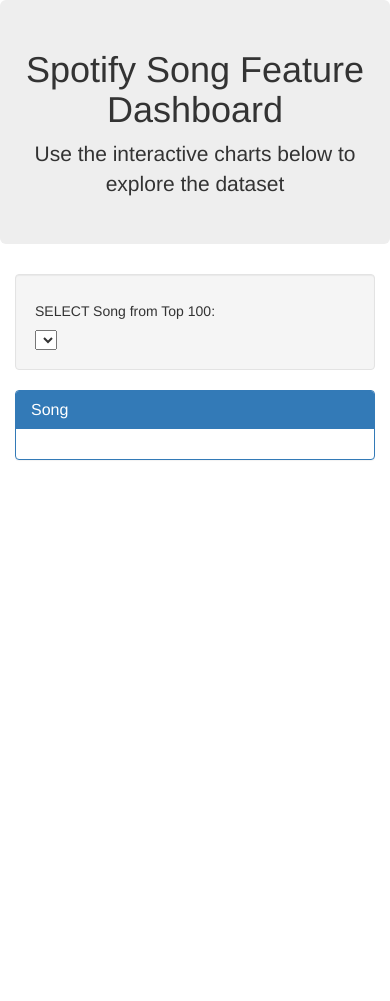
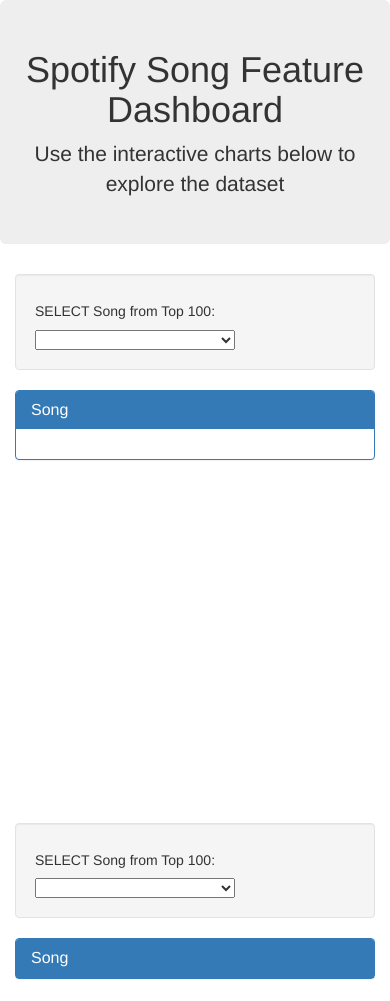
Before and after one commit to alysonsmith1124/Project2-Green-Team, a Flask app: page / in a window 390 px wide. Before the commit the page ends 460 px from the top, so only its background shows below. Run offline with Flask 2, Linux system fonts and the light colour scheme; lists and menus that the app fills with data are empty; some libraries are stand-ins or nearby versions.

Commit message:
Add files via upload
final push. javascript would not upload

```diff
--- a/app.py
+++ b/app.py
@@ -235,7 +235,7 @@
 
 
 
-    print(results5)
+    #print(results5)
     # df4 = pd.DataFrame(results5)
     # test1 = df4.to_dict()
 
--- a/templates/index.html
+++ b/templates/index.html
@@ -1,3 +1,4 @@
+
 <!DOCTYPE html>
 <html lang="en">
 
@@ -5,24 +6,28 @@
   <meta charset="UTF-8">
   <meta name="viewport" content="width=device-width, initial-scale=1.0">
   <meta http-equiv="X-UA-Compatible" content="ie=edge">
+  <script src="https://cdnjs.cloudflare.com/ajax/libs/Chart.js/2.7.1/Chart.min.js"></script>
   <title>Flask Plotlyjs Example</title>
   <link rel="stylesheet" href="https://maxcdn.bootstrapcdn.com/bootstrap/3.3.7/css/bootstrap.min.css">
+
+
 </head>
 
-<body>
-
-  <div class="container">
+<div class="container">
     <div class="row">
       <div class="col-md-12 jumbotron text-center">
         <h1>Spotify Song Feature Dashboard</h1>
         <p>Use the interactive charts below to explore the dataset</p>
+
+
       </div>
     </div>
     <div class="row">
       <div class="col-md-2">
         <div class="well">
           <h5>SELECT Song from Top 100:</h5>
-          <select id="selDataset" onchange="optionChanged(this.value)"></select>
+          <select id="selDataset" onchange="optionChanged(this.value)",  style="width:200px;"></select>
+
         </div>
         <div class="panel panel-primary">
           <div class="panel-heading">
@@ -31,25 +36,50 @@
           <div id="sample-metadata" class="panel-body"></div>
         </div>
       </div>
-      <div class="col-md-5">
-        <div id="pie"></div>
+
+      <div class="col-md-8">
+        <canvas id="myChart", style="position: relative; height:40vh; width:30vw"></canvas>
+    </div>
+
+      <div class="col-md-2">
+        <div class="well">
+          <h5>SELECT Song from Top 100:</h5>
+          <select id="selDataset1" onchange="optionChanged(this.value)",  style="width:200px;"></select>
+
+        </div>
+        <div class="panel panel-primary">
+          <div class="panel-heading">
+            <h3 class="panel-title">Song</h3>
+          </div>
+          <div id="sample-metadata1" class="panel-body1"></div>
+        </div>
       </div>
-      <div class="col-md-5">
-        <div id="gauge"></div>
+
       </div>
     </div>
   </div>
   <div class="row">
-    <div class="col-md-12">
-      <div id="bubble"></div>
+    <div class="col-md-6">
+      <div id="scatter"></div>
+    </div>
+    <div class="col-md-6">
+      <div id="pie"></div>
     </div>
   </div>
+<body>
+
+
 
   <!-- <script src="https://cdn.plot.ly/plotly-1.31.2.min.js"></script> -->
   <script src="https://cdnjs.cloudflare.com/ajax/libs/d3/5.5.0/d3.js"></script>
   <script src="https://cdn.plot.ly/plotly-latest.min.js"></script>
   <script src="{{ url_for('static', filename='js/app.js') }}"></script>
   <script src="static/js/logic.js"></script>
+  <script src="https://cdnjs.cloudflare.com/ajax/libs/Chart.js/2.7.1/Chart.min.js"></script>
+</body>
+
+<body>
+
 </body>
 
 </html>
```
Also changed, not shown: 2 other files.
